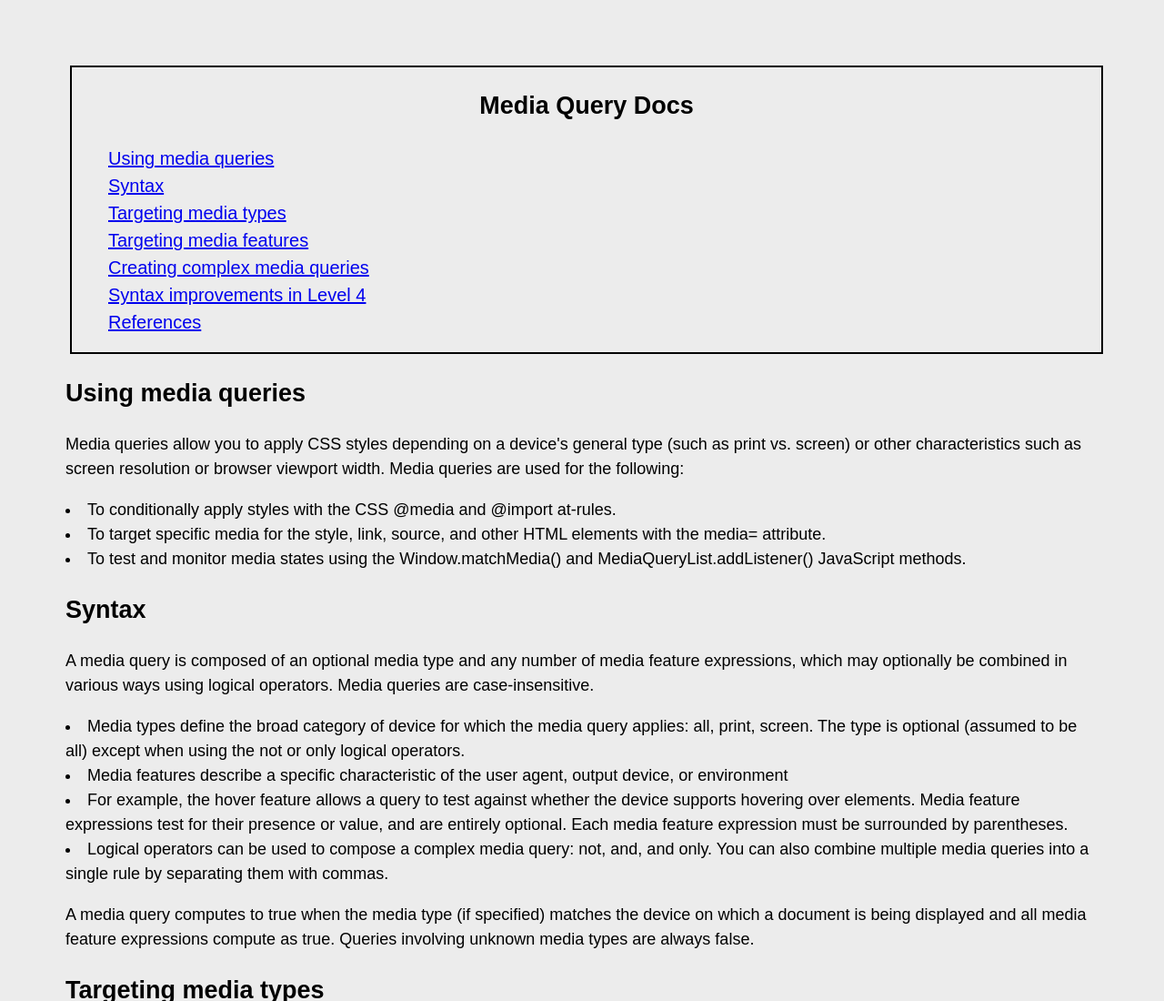
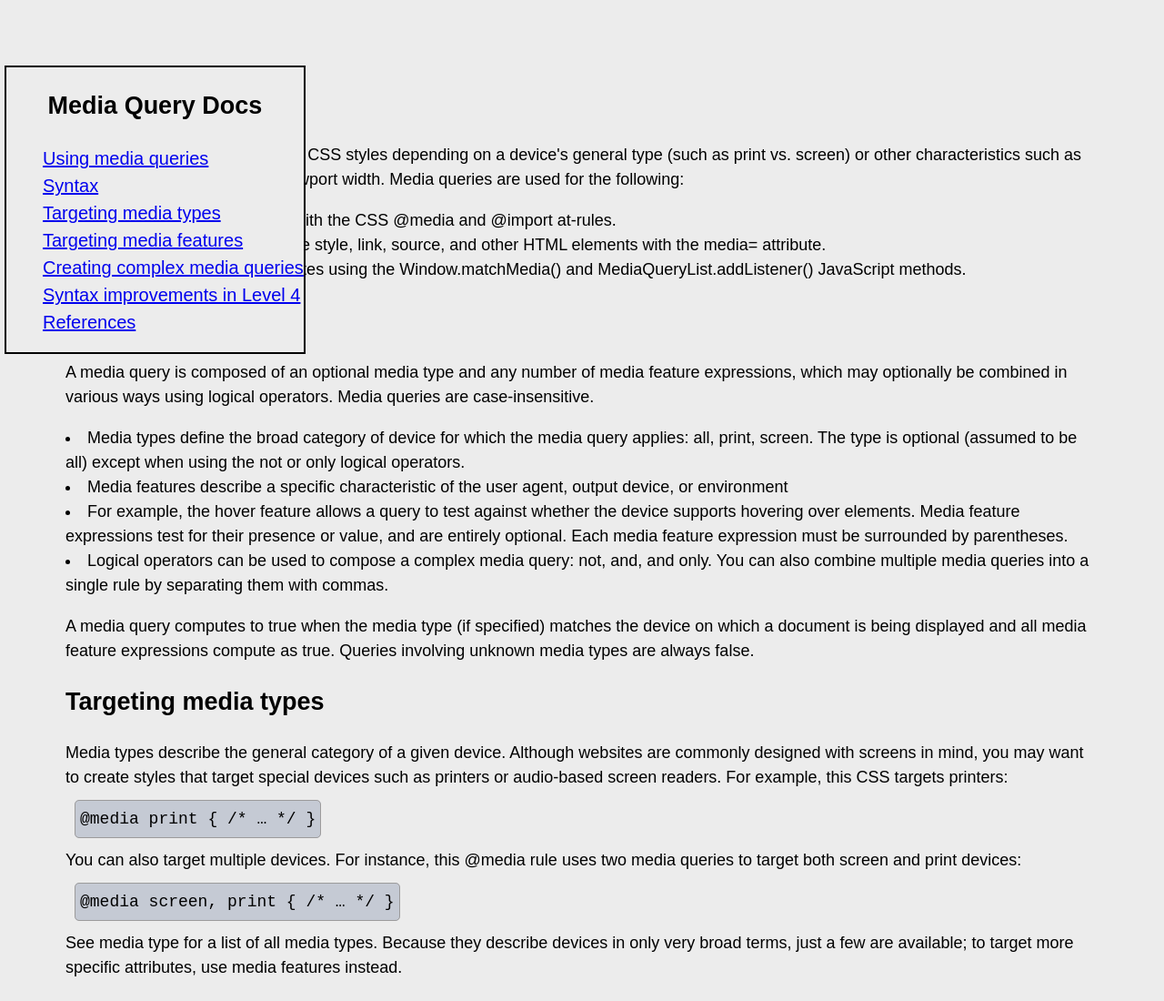
Before and after one commit to Zacharyjpeter/FCC-TechDoc, a plain HTML site: page index.html in a window 1280 px wide. Shown: the top 1100 px of the page at 91% size. Drawn offline with Linux system fonts and the light colour scheme.

Commit message:
gave navbar fixed position

```diff
--- a/styles.css
+++ b/styles.css
@@ -35,7 +35,8 @@ body {
 /* navbar styles */
 nav {
     border: 2px solid black;
-    position: relative;
+    background-color: rgb(236, 236, 236);
+    position: fixed;
     left: 5px;
 }
 
```
